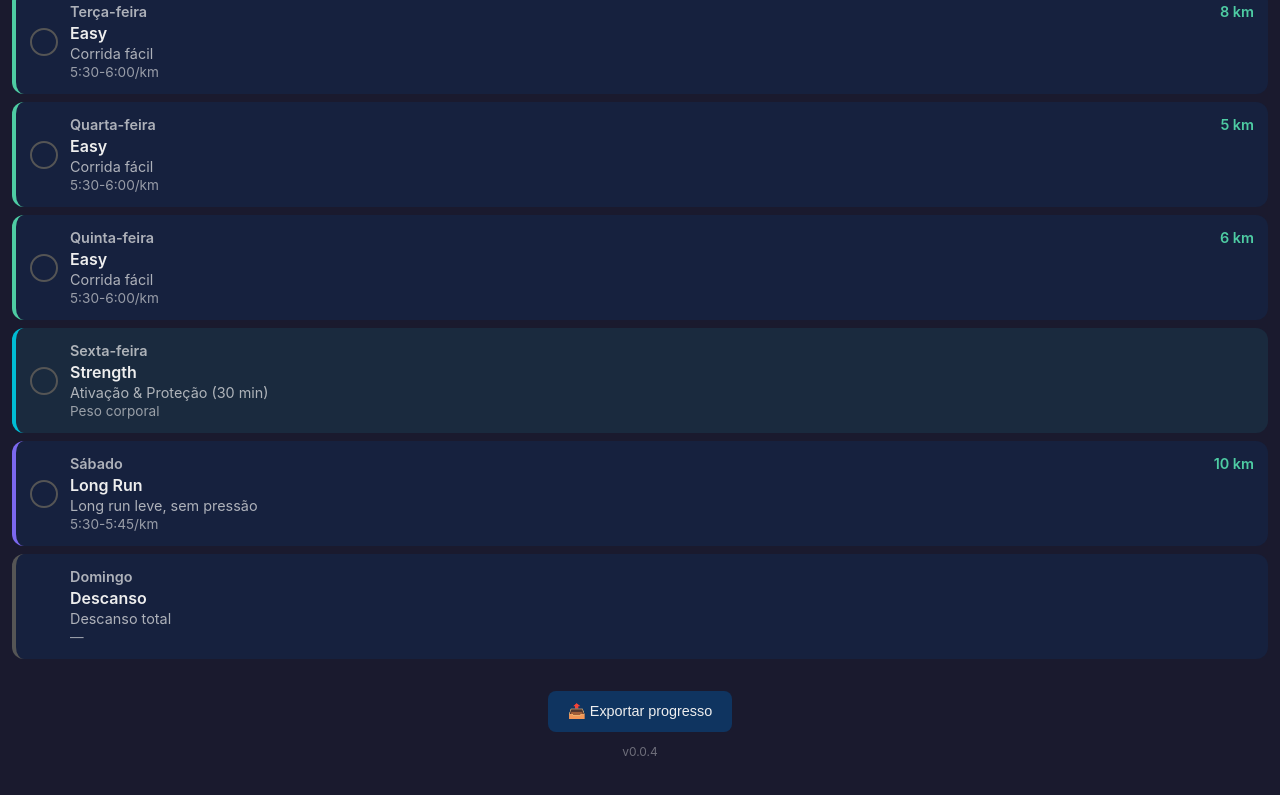
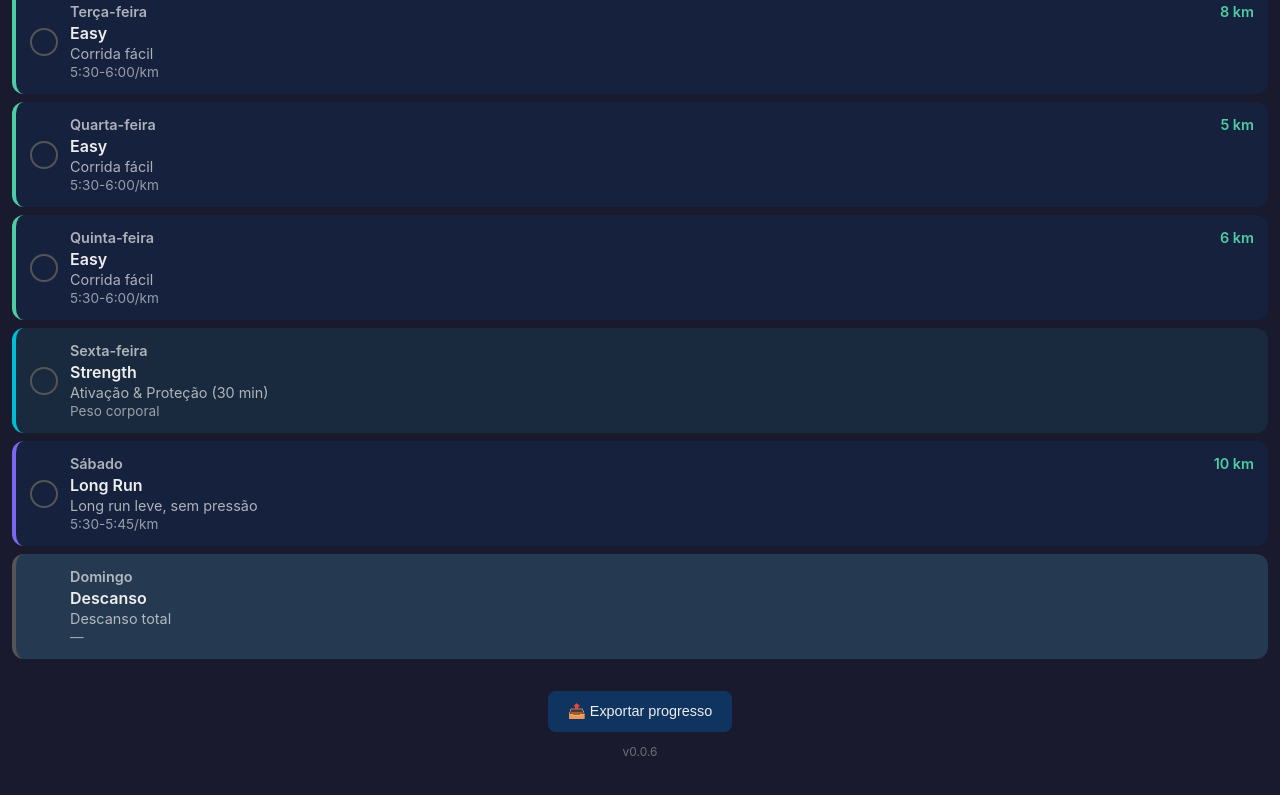
Before and after one commit to DiogoMts/maratona-porto-2026, a plain HTML site: page index.html in a window 1280 px wide. Shown: the part 439-1234 px from the top of the page. Drawn offline with Linux system fonts and the light colour scheme.

Commit message:
Make rest day cards even lighter background

```diff
--- a/index.html
+++ b/index.html
@@ -96,7 +96,7 @@
     .day-card[data-type="long+mp"] { border-left-color: #9c27b0; }
     .day-card[data-type="strength"] { border-left-color: #00bcd4; background: #1a2a3e; }
     .day-card[data-type="cross"] { border-left-color: #8bc34a; }
-    .day-card[data-type="rest"] { border-left-color: #555; }
+    .day-card[data-type="rest"] { border-left-color: #555; background: #253a50; }
     .day-card[data-type="recovery"] { border-left-color: #80cbc4; }
     .day-card[data-type="strides"] { border-left-color: #4ecca3; }
     .day-card[data-type="maratona"] { border-left-color: #ffd700; }
@@ -269,7 +269,7 @@
   <div class="week-content" id="weekContent"></div>
   <div style="text-align:center; padding: 16px;">
     <button onclick="exportData()" style="background:#0f3460; border:none; color:#eee; padding:12px 20px; border-radius:8px; font-size:0.9rem; cursor:pointer;">📤 Exportar progresso</button>
-    <div style="margin-top:12px; font-size:0.75rem; opacity:0.4;">v0.0.4</div>
+    <div style="margin-top:12px; font-size:0.75rem; opacity:0.4;">v0.0.6</div>
   </div>
   <div class="overlay" id="overlay">
     <div class="overlay-header">
```
